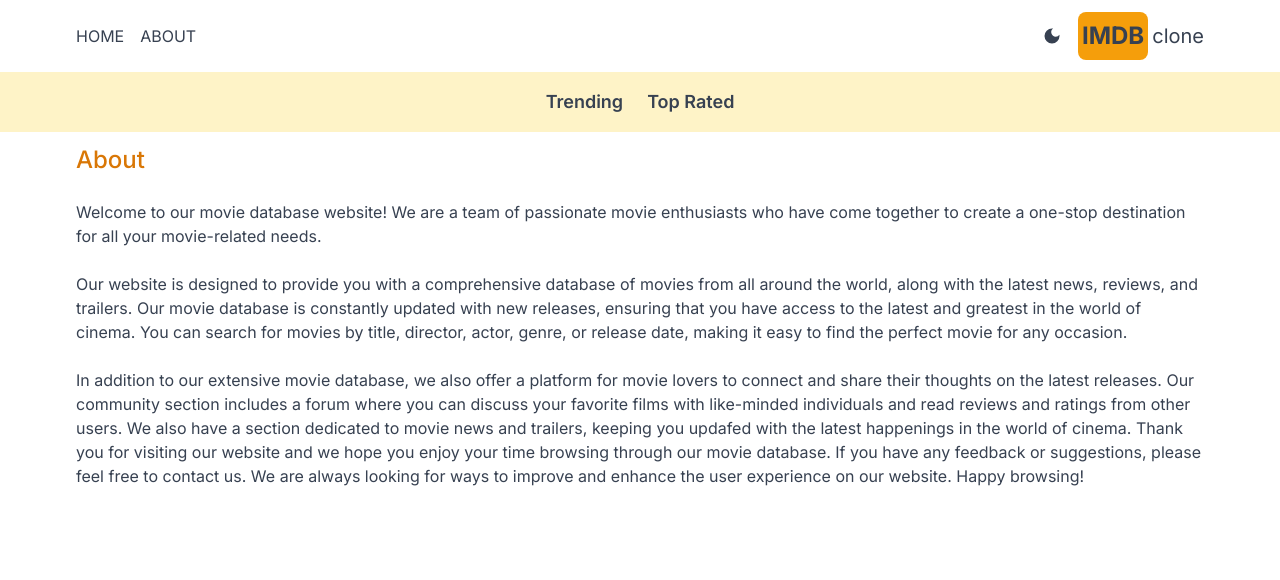
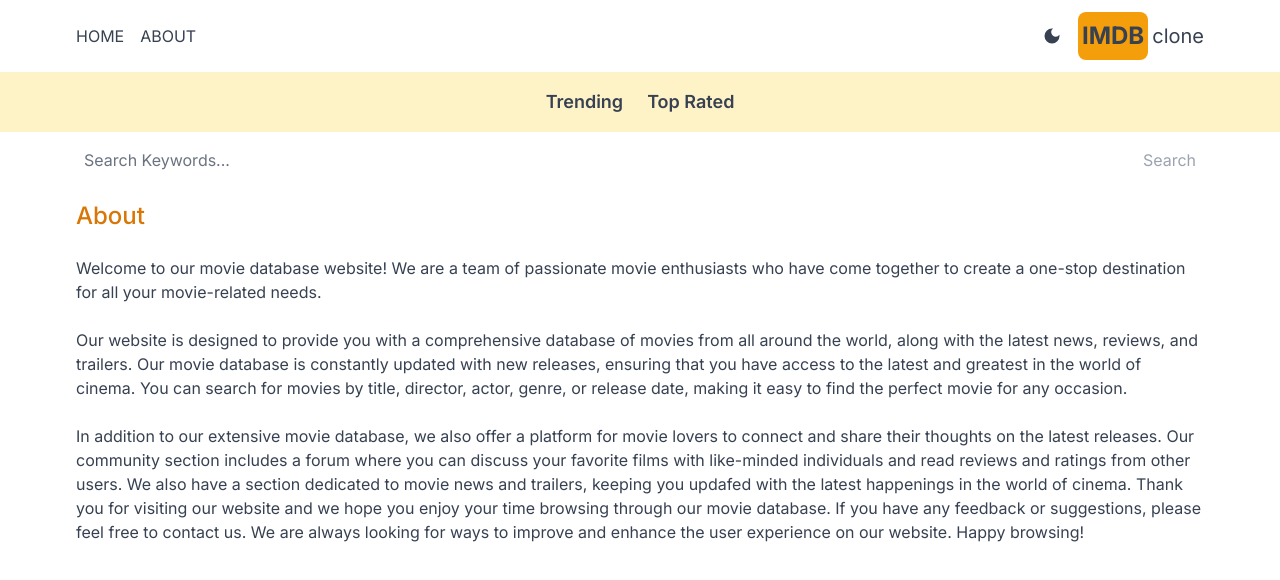
Before and after one commit to Oyawe/movie-app, a Next.js app: page /about in a window 1280 px wide. Shown: the top 580 px of the page. Built offline with nearby package versions, Linux system fonts and the light colour scheme.

Commit message:
search funtionality and additionals completed

```diff
--- a/src/app/components/Results.jsx
+++ b/src/app/components/Results.jsx
@@ -3,7 +3,7 @@ import Card from "./Card";
 
 export default function Results({ results }) {
   return (
-    <div className="grid max-w-6xl py-4 mx-auto sm: sm:grid-cols-2 lg:grid-cols-3 xl:grid-cols-4 2xl:grid-cols-5">
+    <div className="grid max-w-6xl py-4 mx-auto sm:grid-cols-2 lg:grid-cols-3 xl:grid-cols-4 2xl:grid-cols-5">
       {results.map((result) => (
         <Card key={result.id} result={result} />
       ))}
--- /dev/null
+++ b/src/app/components/SearchBox.jsx
@@ -0,0 +1,33 @@
+"use client";
+import React, { useState } from "react";
+import { useRouter } from "next/navigation";
+
+export default function SearchBox() {
+  const [search, setSearch] = useState("");
+  const router = useRouter();
+  const handleSubmit = (e) => {
+    e.preventDefault();
+    router.push(`/search/${search}`);
+    setSearch("");
+  };
+  return (
+    <form
+      className="flex justify-between max-w-6xl px-5 mx-auto"
+      onSubmit={handleSubmit}
+    >
+      <input
+        type="text"
+        placeholder="Search Keywords..."
+        className="flex-1 w-full placeholder-gray-500 bg-transparent rounded-md outline-none h-14"
+        value={search}
+        onChange={(e) => setSearch(e.target.value)}
+      />
+      <button
+        className="text-amber-600 disabled:text-gray-400"
+        disabled={search === ""}
+      >
+        Search
+      </button>
+    </form>
+  );
+}
--- a/src/app/layout.js
+++ b/src/app/layout.js
@@ -3,6 +3,7 @@ import "./globals.css";
 import Header from "./components/Header";
 import { Providers } from "./Providers";
 import { Navbar } from "./components/Navbar";
+import SearchBox from "./components/SearchBox";
 
 const inter = Inter({ subsets: ["latin"] });
 
@@ -18,6 +19,7 @@ export default function RootLayout({ children }) {
         <Providers>
           <Header />
           <Navbar />
+          <SearchBox />
           {children}
         </Providers>
       </body>
--- a/src/app/page.js
+++ b/src/app/page.js
@@ -5,7 +5,7 @@ import Results from './components/Results';
 
 const Home = async ({ searchParams }) => {
   const genre = searchParams.genre || 'fetchTrending';
-  const res = await fetch(`https://api.themoviedb.org/3${genre === 'fetchTopRated' ? `/movie/top_rated` : `/trending/all/week`}?api_key=${API_KEY}&language=en-US&page=1`, { next: { revalidate: 10000 } });
+  const res = await fetch(`https://api.themoviedb.org/3${genre === 'fetchTopRated' ? `/movie/top_rated` : `/trending/all/week`}?api_key=${API_KEY}&language=en-US&page=1`, { next: { revalidate: 10 } });
   const data = await res.json();
   //if response is not ok
   if (!res.ok) {
@@ -17,9 +17,6 @@ const Home = async ({ searchParams }) => {
   return (
     <div>
       <Results results={results} />
-      {/* {results.map((result) => {
-        console.log(result.backdrop_path)
-      })} */}
     </div>
   )
 }
--- /dev/null
+++ b/src/app/search/[searchTerm]/page.jsx
@@ -0,0 +1,21 @@
+import Results from "@/app/components/Results";
+import React from "react";
+const API_KEY = process.env.API_KEY;
+
+export default async function SearchPage({ params }) {
+  const searchTerm = params.searchTerm;
+  const res = await fetch(
+    `https://api.themoviedb.org/3/search/movie?query=${searchTerm}&api_key=${API_KEY}`
+  );
+  const data = await res.json();
+  const results = data.results;
+  //   console.log(results);
+  return (
+    <div>
+      {results && results.length === 0 && (
+        <h1 className="pt-6 text-center ">No results found</h1>
+      )}
+      {results && <Results results={results} />}
+    </div>
+  );
+}
```
Also changed, not shown: src/app/components/Card.jsx (+3 -3 lines), src/app/loading.jsx (+3 -2 lines).
